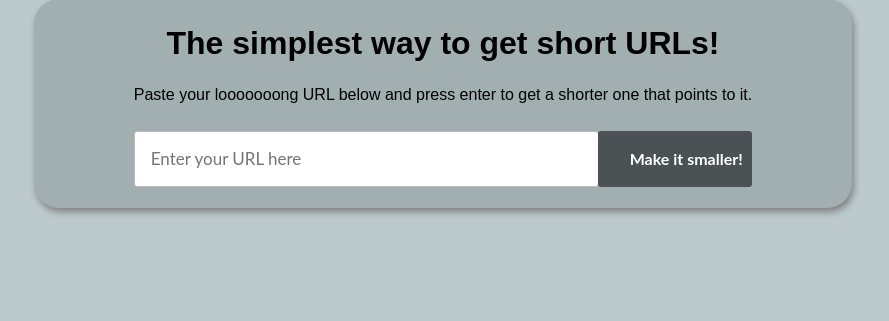
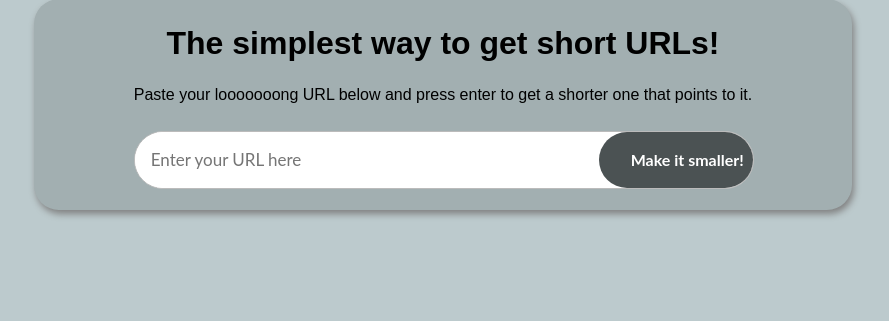
Before and after one commit to luizcdc/redirectory, a Django app: page / in a window 1280 px wide. Shown: the part 191-512 px from the top of the page, without its empty margins (197-1086 px from the left). Run offline with Django 5.2, Linux system fonts and the light colour scheme.

Commit message:
[portal] Improve url input and button's looks

```diff
--- a/portal/website/templates/index.html
+++ b/portal/website/templates/index.html
@@ -68,13 +68,17 @@
             font: 17px lato, arial;
             color: #000;
             background: #fff;
+            border: 0 solid #bbb;
+            border-radius: 30px 0 0 30px;
+            box-sizing: border-box;
+        }
+
+        .inputwrapper {
             border: 1px solid #bbb;
-            border-right: 0;
-            border-radius: 3px;
-            border-bottom-right-radius: 0;
-            border-top-right-radius: 0;
-            box-sizing: border-box;
-            border-radius: 3px;
+            display:flex;
+            min-width: 100%;
+            background-color: white;
+            border-radius: 30px;
         }
 
         h1 {
@@ -94,6 +98,7 @@
             cursor: pointer;
             width: 25%;
             min-width: 25%;
+            border-radius: 30px;
         }
 
         .darkbutton:hover {
@@ -138,8 +143,10 @@
             <p>Paste your looooooong URL below and press enter to get a shorter one that points to it.</p>
             <form method="post" action="/shorten/" style="display: flex; margin-top: 0.67rem">
                 {% csrf_token %}
+                <div class="inputwrapper">
                 <input type="url" name="url" placeholder="Enter your URL here" required>
                 <input class="darkbutton" type="submit" value="Make it smaller!" onmouseenter="changeText(this)" onmouseleave="changeText(this)">
+                </div>
             </form>
         </div>
     </div>
```
